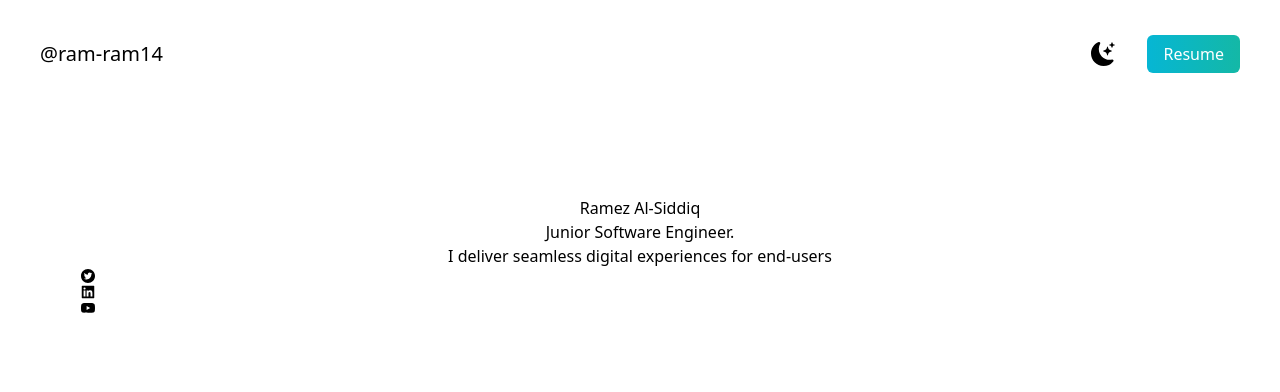
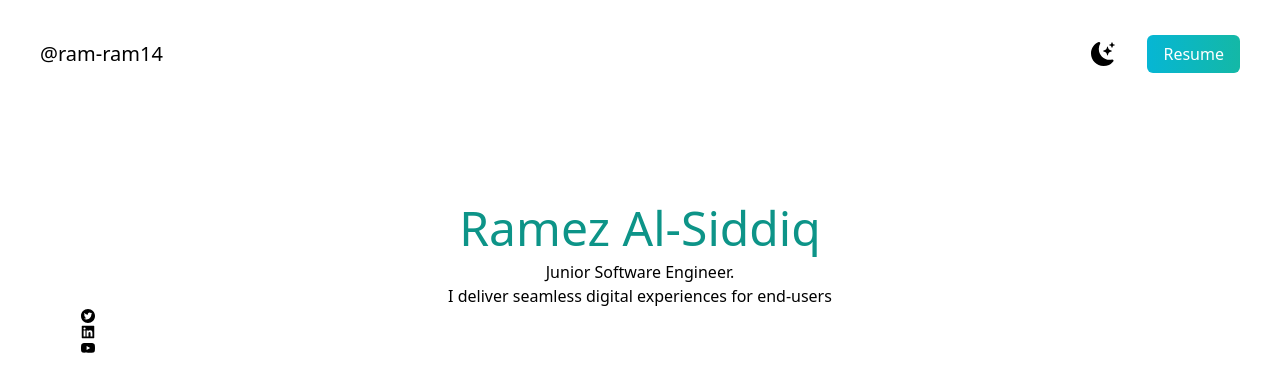
Before and after one commit to ram-ram14/cuddly-meme, a Next.js app in the folder my-portfolio/my-portfolio/: page / in a window 1280 px wide. Shown: the top 392 px of the page. Built offline with nearby package versions, Linux system fonts and the light colour scheme.

Commit message:
styled the h2 tag

```diff
--- a/my-portfolio/my-portfolio/pages/index.js
+++ b/my-portfolio/my-portfolio/pages/index.js
@@ -28,7 +28,7 @@ export default function Home() {
             </ul>
           </nav>
           <div className='text-center p-10'>
-            <h2>Ramez Al-Siddiq</h2>
+            <h2 className='text-5xl py-2 text-teal-600 font-medium'>Ramez Al-Siddiq</h2>
             <h3>Junior Software Engineer.</h3>
             <p>
               I deliver seamless digital experiences for end-users
```
